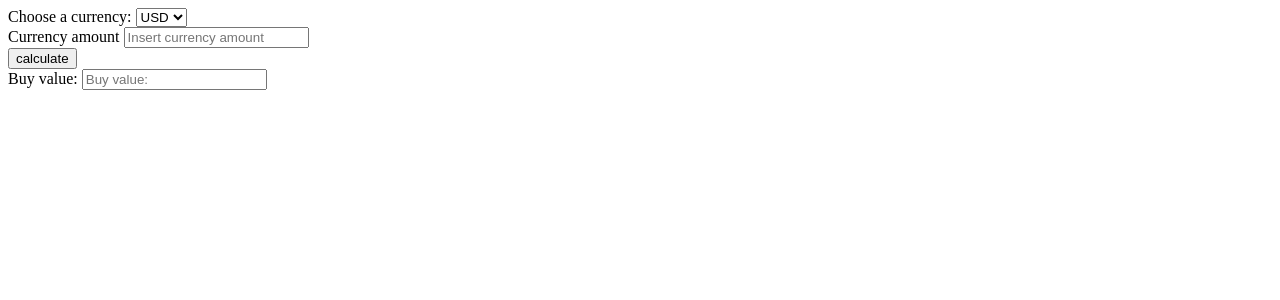
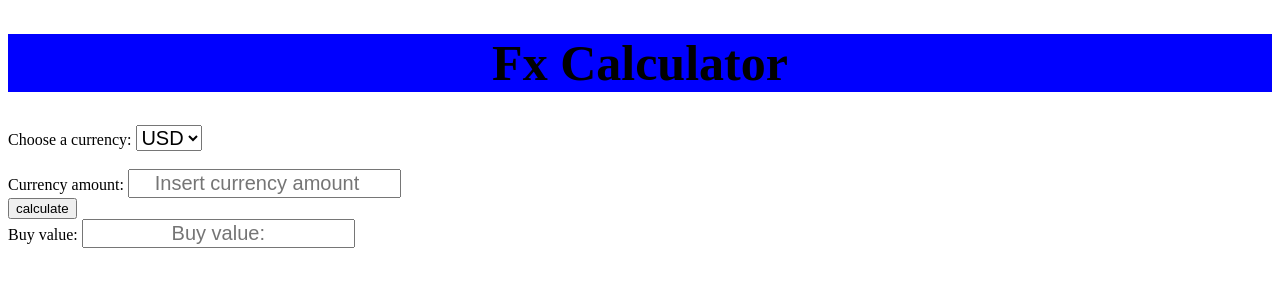
Before and after one commit to LukaszRadominski/FXAPICalculator, a Flask app: page /fx in a window 1280 px wide. Shown: the top 300 px of the page. Run offline with Flask 2, Linux system fonts and the light colour scheme.

Commit message:
Add FX.csv

```diff
--- a/app.py
+++ b/app.py
@@ -26,16 +26,17 @@ def simple():
 
 @app.route("/calculate", methods=["post"])
 def calculate():
-    currency_type=request.form["currencyType"]
+    currency_type = request.form["currencyType"]
     currency_amount = int(request.form["currencyAmount"])
     with open('FX.csv', newline='') as csvfile:
         reader = csv.DictReader(csvfile, delimiter =";")
         for row in reader:
-            if row['currency']== currency_type:
-                course = row['bid']
+            if row['currency']==currency_type:
+                course = int(row['bid'])
                 result=course*currency_amount
             else:
                 return "There is an error"
+    return render_template("fxcalculator.html", result=result)
 
 # if currency_type=="dolar amerykański":
 #        result=currency_amount*10
@@ -43,8 +44,6 @@ def calculate():
 #        result=currency_amount*50
 #    else:
 #        return "There is an error"
-    return render_template("fxcalculator.html", result=result)
-
 
 
 
--- /dev/null
+++ b/static/style.css
@@ -0,0 +1,11 @@
+h1 {
+    font: strong;
+    font-size: 50px;
+    background: blue;
+    text-align: center;
+}
+
+.banner {
+    font-size: 20px;
+    text-align: center;
+}
--- a/templates/fxcalculator.html
+++ b/templates/fxcalculator.html
@@ -1,13 +1,18 @@
 <!DOCTYPE html>
 <html>
 <body>
+<head>
+    <meta charset="utf-8">
+    <title>Fx Calculator</title>
+    <link rel="stylesheet" href="{{ url_for('static', filename='style.css') }}">
+</head>
 
-
+<h1>Fx Calculator</h1>
 
 <form action="{{url_for('calculate')}}", method="post">
   <div>
     <label for="currency">Choose a currency:</label>
-      <select name="currencyType" id="selectCurrency">
+      <select class="banner" name="currencyType" id="selectCurrency">
         <option value="dolar amerykański">USD</option>
         <option value="dolar australijski">AUD</option>
         <option value="dolar kanadyjski">CAD</option>
@@ -22,10 +27,10 @@
         <option value="korona szwedzka">SEK</option>
       <option value="SDR (MFW)">SDR</option>
     </select>
-  </div>
+  </div><br>
   <div>
-    <label>Currency amount</label>
-    <input type="number" name="currencyAmount" placeholder="Insert currency amount" required/>
+    <label>Currency amount:</label>
+    <input class="banner" type="number" name="currencyAmount" placeholder="Insert currency amount" required/>
   </div>
   <div>
       <input type="submit" value="calculate"/>
@@ -33,7 +38,7 @@
 
   <div>
     <label>Buy value:</label>
-    <input type="text" placeholder="Buy value:" value={{result}}>
+    <input class="banner" type="text" placeholder="Buy value:" value={{result}}>
   </div>
 
 
```
Also changed, not shown: FX.csv (added, +14 -0 lines).
